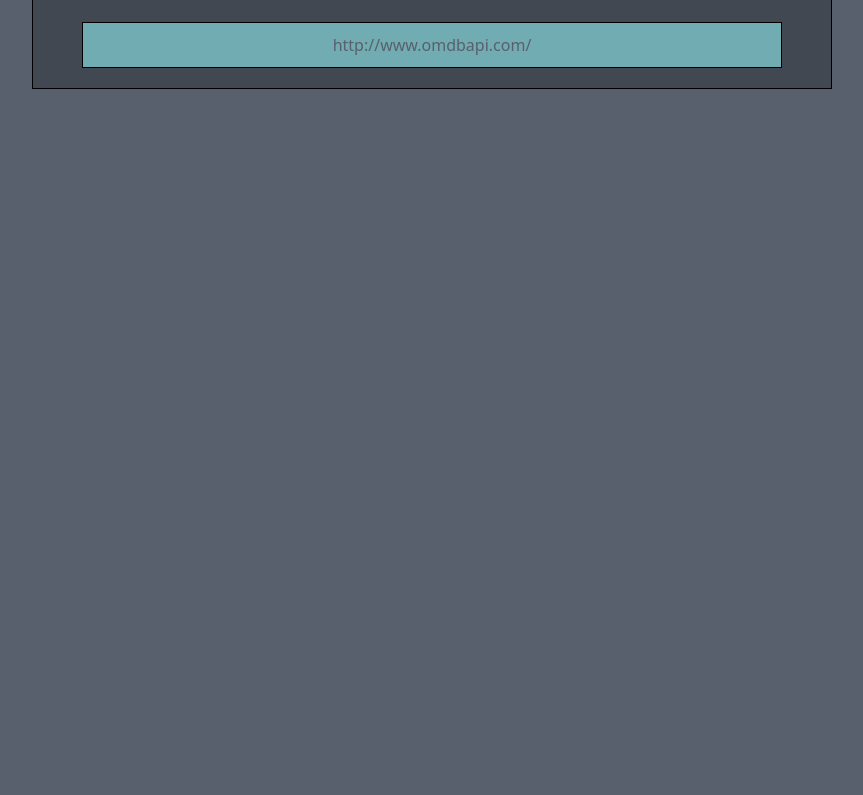
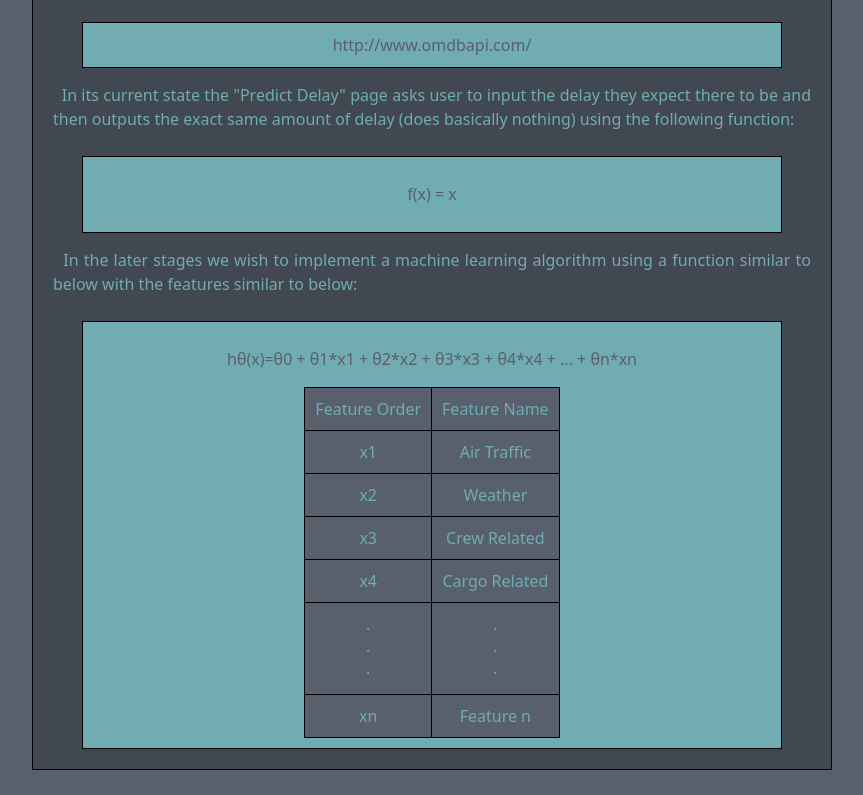
Before and after one commit to keremec/alphaflight, a plain HTML site: page index.html in a window 1280 px wide. Shown: the part 461-1256 px from the top of the page, without its empty margins (208-1071 px from the left). Before the commit the page ends 800 px from the top, so only its background shows below. Drawn offline with nearby package versions, Linux system fonts and the light colour scheme.

Commit message:
Add files via upload

```diff
--- a/index.html
+++ b/index.html
@@ -16,12 +16,57 @@
     </nav>
 
     <center>
-    <div class="jumbotron" style="margin-top:25px; background-color: #424852; width: 800px; height: auto; border-style:solid; border-width: thin; border-color: black; padding: 20px;">
+    <div class="jumbotron" style="margin-top:25px; margin-bottom: 25px; background-color: #424852; width: 800px; height: auto; border-style:solid; border-width: thin; border-color: black; padding: 20px;">
     <h1 style="text-align: center; color:#70ACB1;"><img src="logo.png" style="width:5em;">Alpha Flight API</h1>
-    <p style="margin-top: 15px; text-align: justify; color:#70ACB1;">&nbsp; We deeply apologize from all the people who have been excited for our API which will revolutionize the Field of Aviation but unfortunately it is not ready yet. The project is still in early development stages, hence we can not provide the API that will change the world(or at least our grades (which is my world :D )). When it is done however you will be able to enter this website and implement it to your project just like you would in the example below. </p>
+    <p style="margin-top: 15px; text-align: justify; color:#70ACB1;">&nbsp; We deeply apologize from all the people who have been excited for our API which will revolutionize the Field of Aviation but unfortunately it is not ready yet. The project is still in early development stages, hence we can not provide the API that will change the world(or at least our grades (which is my world :D )). When it is done however you will be able to enter this website and implement it to your project just like you would in the example below: </p>
     <div class="jumbotron" style="margin-top:25px; background-color: #70ACB1; width: 700px; height: auto; border-style:solid; border-width: thin; border-color: black; padding: 10px;">
         <a style="color:#59606D; text-decoration: none;" href="http://www.omdbapi.com/" target="_blank">http://www.omdbapi.com/</a>
-    </div>
+
+        </div>
+        <p style="margin-top: 15px; text-align: justify; color:#70ACB1;">&nbsp; In its current state the "Predict Delay" page asks user to input the delay they expect there to be and then outputs the exact same amount of delay (does basically nothing) using the following function:</p>
+        <div class="jumbotron" style="margin-top:25px; background-color: #70ACB1; width: 700px; height: auto; border-style:solid; border-width: thin; border-color: black; padding: 10px;">
+        <p style="margin-top: 15px; text-align:center; color:#59606D;">f(x) = x</p>
+        </div>
+
+        <p style="margin-top: 15px; text-align: justify; color:#70ACB1;">&nbsp; In the later stages we wish to implement a machine learning algorithm using a function similar to below with the features similar to below:</p>
+        <div class="jumbotron" style="margin-top:25px; background-color: #70ACB1; width: 700px; height: auto; border-style:solid; border-width: thin; border-color: black; padding: 10px;">
+        <p style="margin-top: 15px; text-align:center; color:#59606D;">hθ(x)=θ0 + θ1*x1 + θ2*x2 + θ3*x3 + θ4*x4 + ... + θn*xn</p>
+            <table>
+            <thead>
+                <tr>
+                    <td style="border-style:solid; border-width: thin; border-color:black; padding: 10px; background-color:#59606D; color:#70ACB1; ">Feature Order</td>
+                    <td style="border-style:solid; border-width: thin; border-color:black; padding: 10px; background-color:#59606D; color:#70ACB1; ">Feature Name</td>
+                </tr>
+                </thead>
+                <tbody>
+                <tr>
+                    <td style="border-style:solid; border-width: thin; border-color:black; padding: 10px; background-color:#59606D; color:#70ACB1; text-align: center;">x1</td>
+                    <td style="border-style:solid; border-width: thin; border-color:black; padding: 10px; background-color:#59606D; color:#70ACB1; text-align: center;">Air Traffic</td>
+                    </tr>
+                <tr>
+                    <td style="border-style:solid; border-width: thin; border-color:black; padding: 10px; background-color:#59606D; color:#70ACB1; text-align: center;">x2</td>
+                    <td style="border-style:solid; border-width: thin; border-color:black; padding: 10px; background-color:#59606D; color:#70ACB1; text-align: center;">Weather</td>
+                    </tr>
+                <tr>
+                    <td style="border-style:solid; border-width: thin; border-color:black; padding: 10px; background-color:#59606D; color:#70ACB1; text-align: center;">x3</td>
+                    <td style="border-style:solid; border-width: thin; border-color:black; padding: 10px; background-color:#59606D; color:#70ACB1; text-align: center;">Crew Related</td>
+                    </tr>
+                <tr>
+                    <td style="border-style:solid; border-width: thin; border-color:black; padding: 10px; background-color:#59606D; color:#70ACB1; text-align: center;">x4</td>
+                    <td style="border-style:solid; border-width: thin; border-color:black; padding: 10px; background-color:#59606D; color:#70ACB1; text-align: center;">Cargo Related</td>
+                    </tr>
+                <tr>
+                    <td style="border-style:solid; border-width: thin; border-color:black; padding: 10px; padding-bottom: 15px; background-color:#59606D; color:#70ACB1; text-align: center;">.<br>.<br>.</td>
+                    <td style="border-style:solid; border-width: thin; border-color:black; padding: 10px;  padding-bottom: 15px; background-color:#59606D; color:#70ACB1; text-align: center;">.<br>.<br>.</td>
+                    </tr>
+                <tr>
+                    <td style="border-style:solid; border-width: thin; border-color:black; padding: 10px; background-color:#59606D; color:#70ACB1; text-align: center;">xn</td>
+                    <td style="border-style:solid; border-width: thin; border-color:black; padding: 10px; background-color:#59606D; color:#70ACB1; text-align: center;">Feature n</td>
+                    </tr>
+                </tbody>
+
+            </table>
+        </div>
 
     </div>
     </center>
```
Also changed, not shown: about.html (+4 -4 lines), downloads.html (+10 -10 lines), masterpage.html (+1 -1 lines), predict-delay.html (+1 -1 lines), whatsnew.html (+2 -2 lines), add_res.png (added), doc.png (added), js.jpg (added), py.jpg (added), script.js (line endings or trailing spaces), style.css (line endings or trailing spaces).
